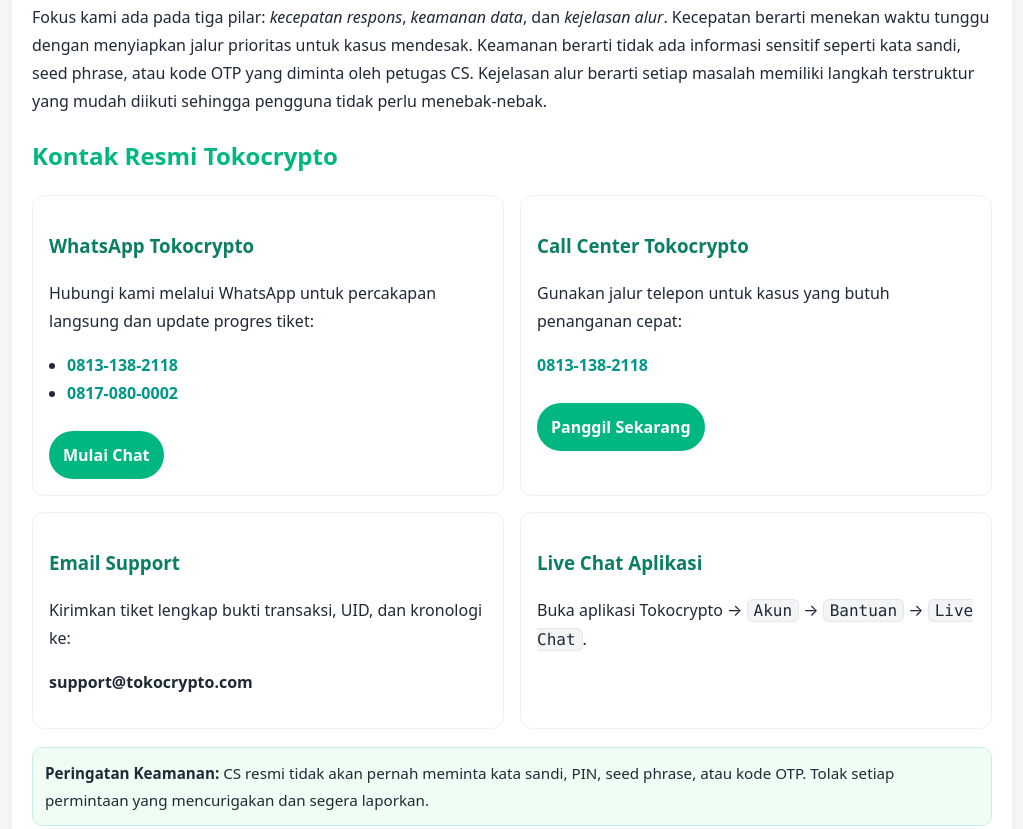
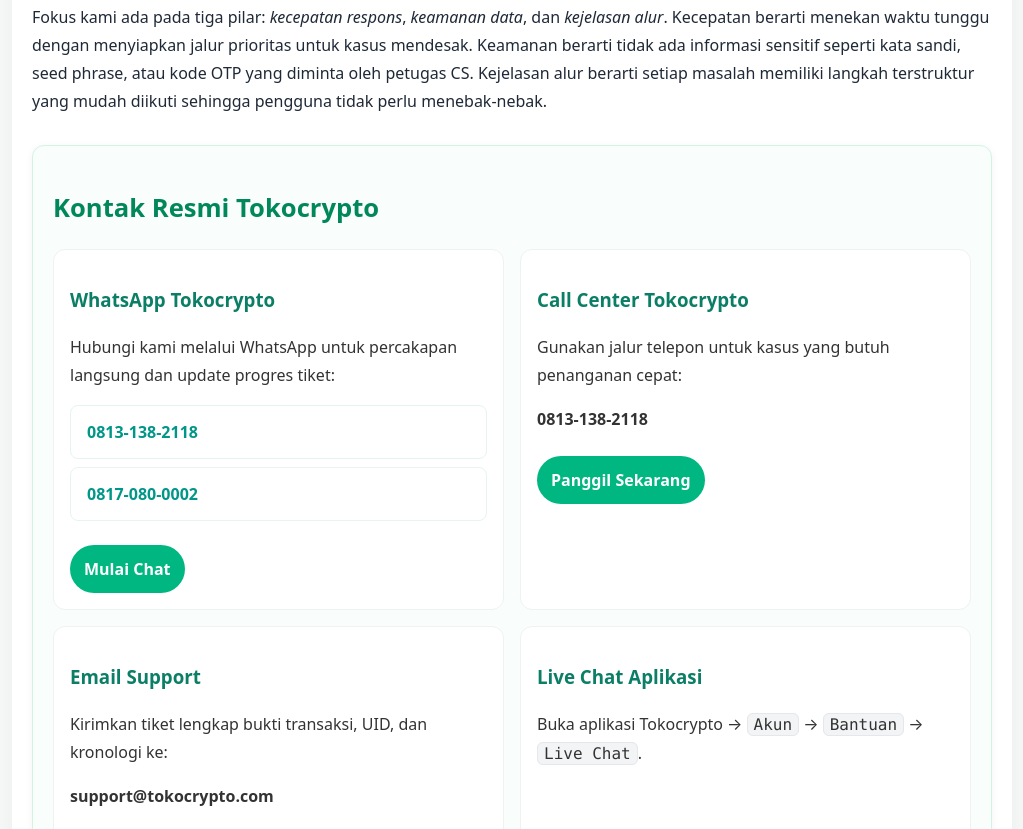
Before and after one commit to tokocrypto-cs/pusat-bantuan-tokocrypto, a plain HTML site: page index.html in a window 1280 px wide. Shown: the part 790-1619 px from the top of the page, without its empty margins (128-1151 px from the left). Drawn offline with Linux system fonts and the light colour scheme.

Commit message:
Update index.html

```diff
--- a/index.html
+++ b/index.html
@@ -136,7 +136,55 @@
     .crumbs{font-size:.9rem;margin:8px 0;color:#4b5563}
     .crumbs a{color:#1f9386;text-decoration:none}
     .divider{height:1px;background:linear-gradient(90deg,transparent,#e5efe9,transparent);margin:18px 0}
-  </style>
+
+  /* Styling khusus untuk bagian kontak resmi */
+  #kontak-resmi {
+    background: #f9fdfb; /* putih kehijauan */
+    border: 1px solid #d2f5e3;
+    border-radius: 12px;
+    padding: 20px;
+    margin-top: 30px;
+    box-shadow: 0 2px 8px rgba(0,0,0,0.05);
+  }
+
+  #kontak-resmi h2 {
+    color: #00875a; /* hijau khas Tokocrypto */
+    font-size: 1.6rem;
+    margin-bottom: 10px;
+  }
+
+  #kontak-resmi p {
+    font-size: 1rem;
+    color: #333;
+    margin-bottom: 15px;
+  }
+
+  #kontak-resmi ul {
+    list-style: none;
+    padding: 0;
+  }
+
+  #kontak-resmi ul li {
+    background: #ffffff;
+    border: 1px solid #e6f4ef;
+    margin: 8px 0;
+    padding: 12px 16px;
+    border-radius: 8px;
+    font-size: 1rem;
+    transition: all 0.2s ease-in-out;
+  }
+
+  #kontak-resmi ul li a {
+    color: #00875a;
+    font-weight: bold;
+    text-decoration: none;
+  }
+
+  #kontak-resmi ul li:hover {
+    background: #e6f9f1;
+    transform: translateX(4px);
+  }
+</style>
 
   <!-- JSON-LD: Organization + ContactPoint (telepon) -->
   <script type="application/ld+json">
@@ -427,6 +475,21 @@
         Dengan alur yang rapi dan dokumentasi memadai, penyelesaian kendala umumnya dapat dicapai lebih cepat.
       </p>
     </section>
+
+    <section id="kontak-resmi">
+  <h2>Kontak Resmi Tokocrypto</h2>
+  <p>
+    Untuk kenyamanan Anda, Tokocrypto menyediakan berbagai kanal resmi yang bisa dihubungi 24 jam.
+    Silakan pilih layanan berikut sesuai kebutuhan Anda:
+  </p>
+
+  <ul>
+    <li><a href="call-center-tokocrypto.html">📞 Call Center Tokocrypto</a> – Layanan telepon resmi untuk pertanyaan cepat.</li>
+    <li><a href="whatsapp-tokocrypto.html">💬 WhatsApp Tokocrypto</a> – Chat langsung dengan customer service 24 jam.</li>
+    <li><a href="faq-tokocrypto.html">❓ FAQ Tokocrypto</a> – Kumpulan pertanyaan dan jawaban lengkap seputar layanan.</li>
+    <li><a href="contact-tokocrypto.html">📩 Formulir Kontak Tokocrypto</a> – Kirim pertanyaan atau kendala melalui formulir resmi.</li>
+  </ul>
+</section>
   </div>
 </main>
 
```
